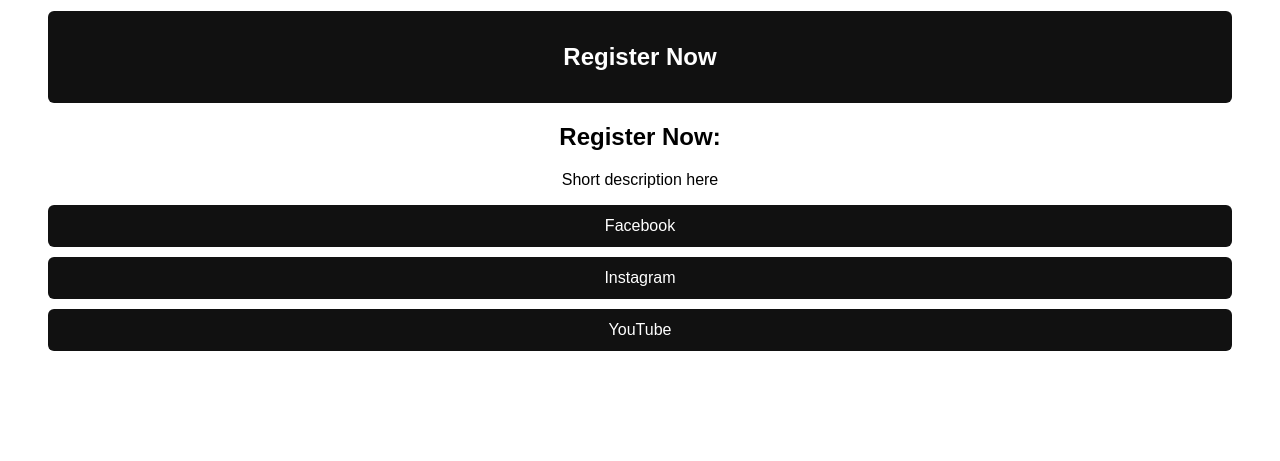
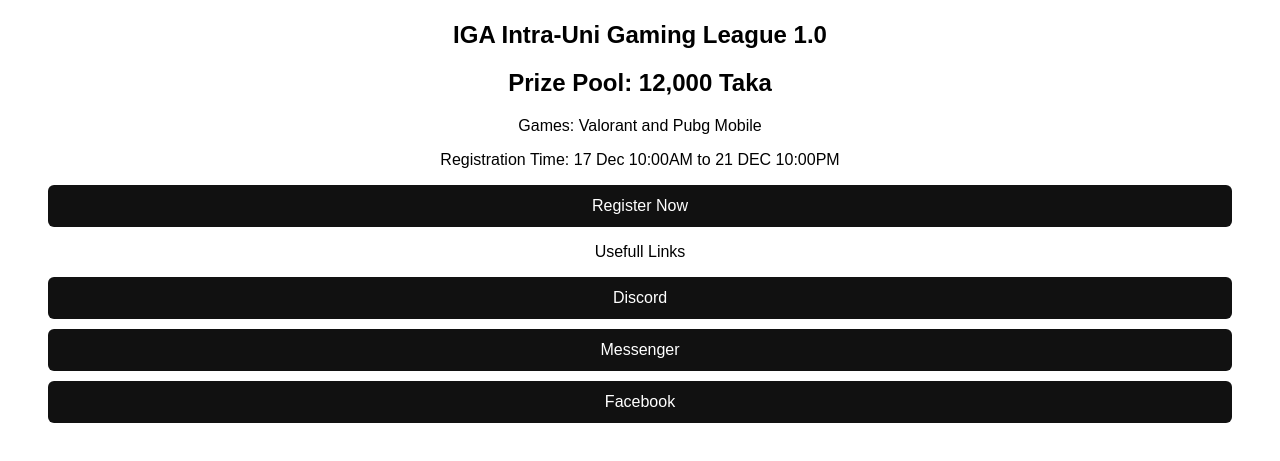
Before and after one commit to sadi-gg/iga, a plain HTML site: page index.html in a window 1280 px wide. Shown: the part 161-622 px from the top of the page. Drawn offline with Linux system fonts and the light colour scheme.

Commit message:
Update index.html

```diff
--- a/index.html
+++ b/index.html
@@ -14,13 +14,16 @@
 <body>
 
 <img src="tournament logo-01.png">
-<a href="https://facebook.com"><h2>Register Now</h2></a>
-<h2>Register Now:</h2>
-<p>Short description here</p>
+<h2>IGA Intra-Uni Gaming League 1.0</h2>
+<h2>Prize Pool: 12,000 Taka</h2>
+<p>Games: Valorant and Pubg Mobile</p>
+<p>Registration Time: 17 Dec 10:00AM to 21 DEC 10:00PM</p>
+<a href="https://facebook.com">Register Now</a>
 
-<a href="https://facebook.com">Facebook</a>
-<a href="https://instagram.com">Instagram</a>
-<a href="https://youtube.com">YouTube</a>
+<p>Usefull Links</p>
+<a href="https://discord.gg/czuQGSnhyb">Discord</a>
+<a href="https://m.me/j/AbY-utXcmR9QUyGy/">Messenger</a>
+<a href="https://www.facebook.com/profile.php?id=61576848424239">Facebook</a>
 
 </body>
 </html>
```
